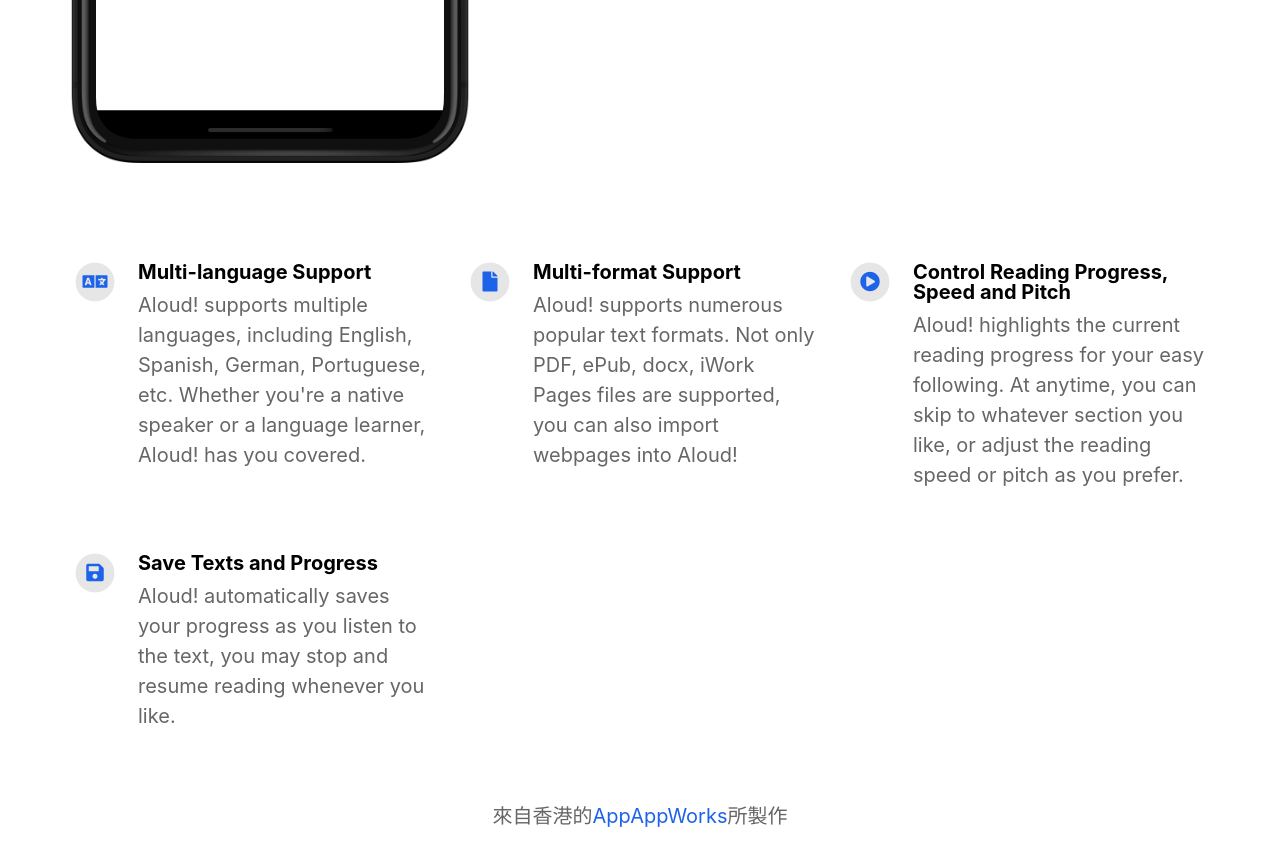
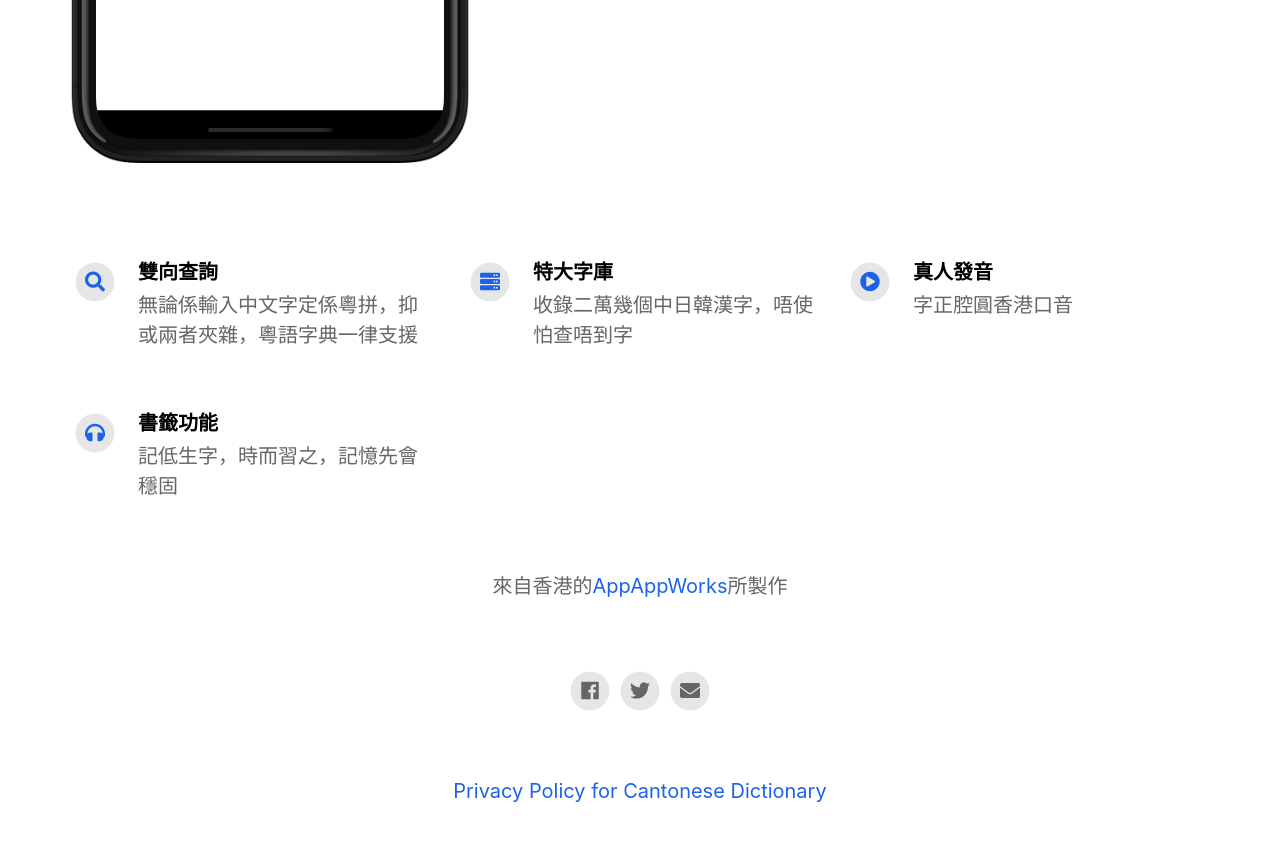
Before and after one commit to AppAppWorks/chime-yuet, a Jekyll site: the page built from index.html, in a window 1280 px wide and 900 px high, scrolled down 822 px. Shown: the top 866 px of the window. Built offline with Jekyll 4.4.1, drawn with Linux system fonts in a browser that asks for light colours; nearby versions of some CDN libraries.

Commit message:
Update _config.yml

```diff
--- a/_config.yml
+++ b/_config.yml
@@ -34,21 +34,21 @@ youtube_username                          :
 # Feature List                            Edit, add or remove features to be presented.
 features                                  :
 
-  - title                                 : Multi-language Support
-    description                           : Aloud! supports multiple languages, including English, Spanish, German, Portuguese, etc. Whether you're a native speaker or a language learner, Aloud! has you covered.
-    fontawesome_icon_name                 : language
+  - title                                 : 雙向查詢
+    description                           : 無論係輸入中文字定係粵拼，抑或兩者夾雜，粵語字典一律支援
+    fontawesome_icon_name                 : search
 
-  - title                                 : Multi-format Support
-    description                           : Aloud! supports numerous popular text formats. Not only PDF, ePub, docx, iWork Pages files are supported, you can also import webpages into Aloud!
-    fontawesome_icon_name                 : file
+  - title                                 : 特大字庫
+    description                           : 收錄二萬幾個中日韓漢字，唔使怕查唔到字
+    fontawesome_icon_name                 : server
 
-  - title                                 : Control Reading Progress, Speed and Pitch
-    description                           : Aloud! highlights the current reading progress for your easy following. At anytime, you can skip to whatever section you like, or adjust the reading speed or pitch as you prefer.
+  - title                                 : 真人發音
+    description                           : 字正腔圓香港口音
     fontawesome_icon_name                 : play-circle
 
-  - title                                 : Save Texts and Progress
-    description                           : Aloud! automatically saves your progress as you listen to the text, you may stop and resume reading whenever you like.
-    fontawesome_icon_name                 : save
+  - title                                 : 書籤功能
+    description                           : 記低生字，時而習之，記憶先會穩固
+    fontawesome_icon_name                 : headphones
 
 
 
```
